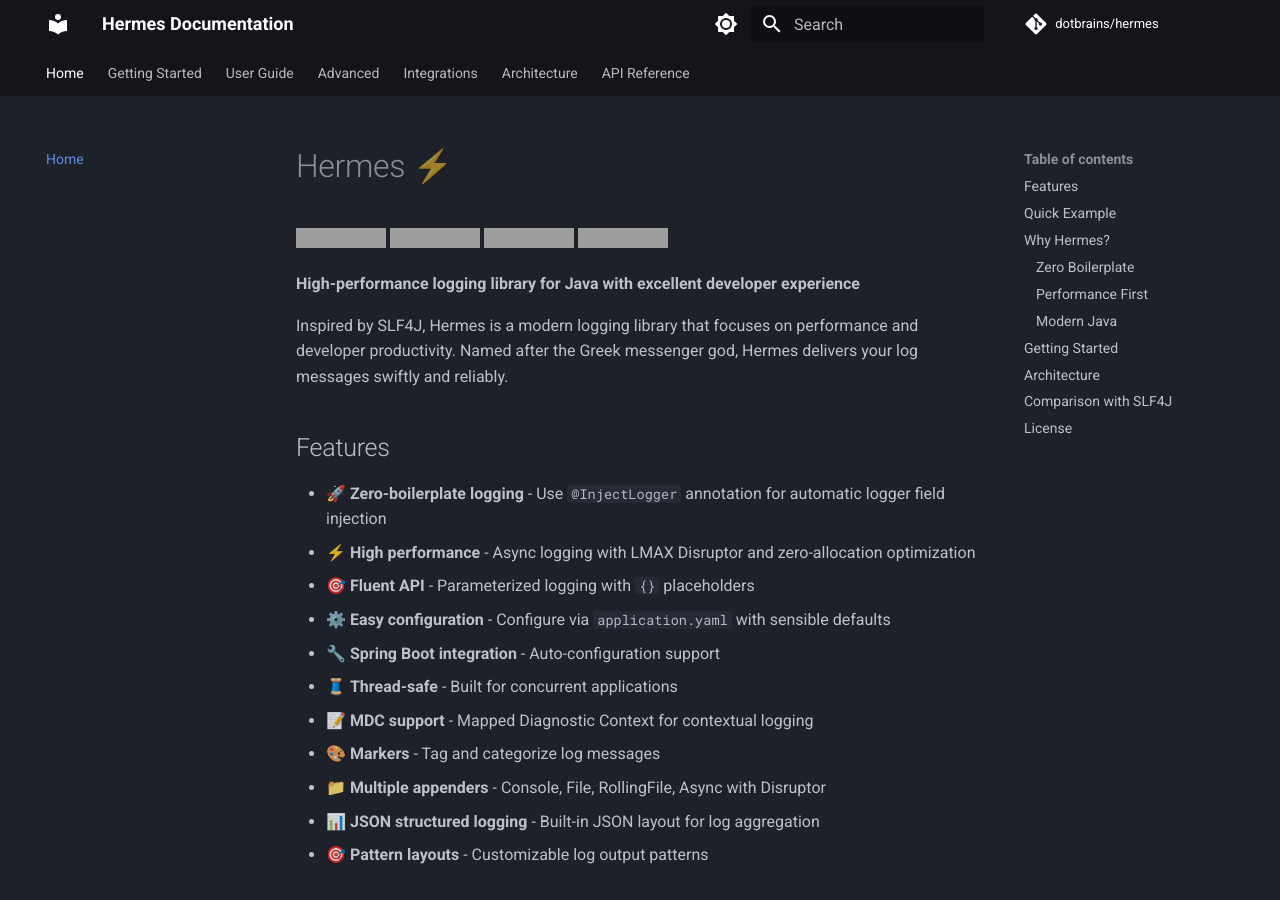
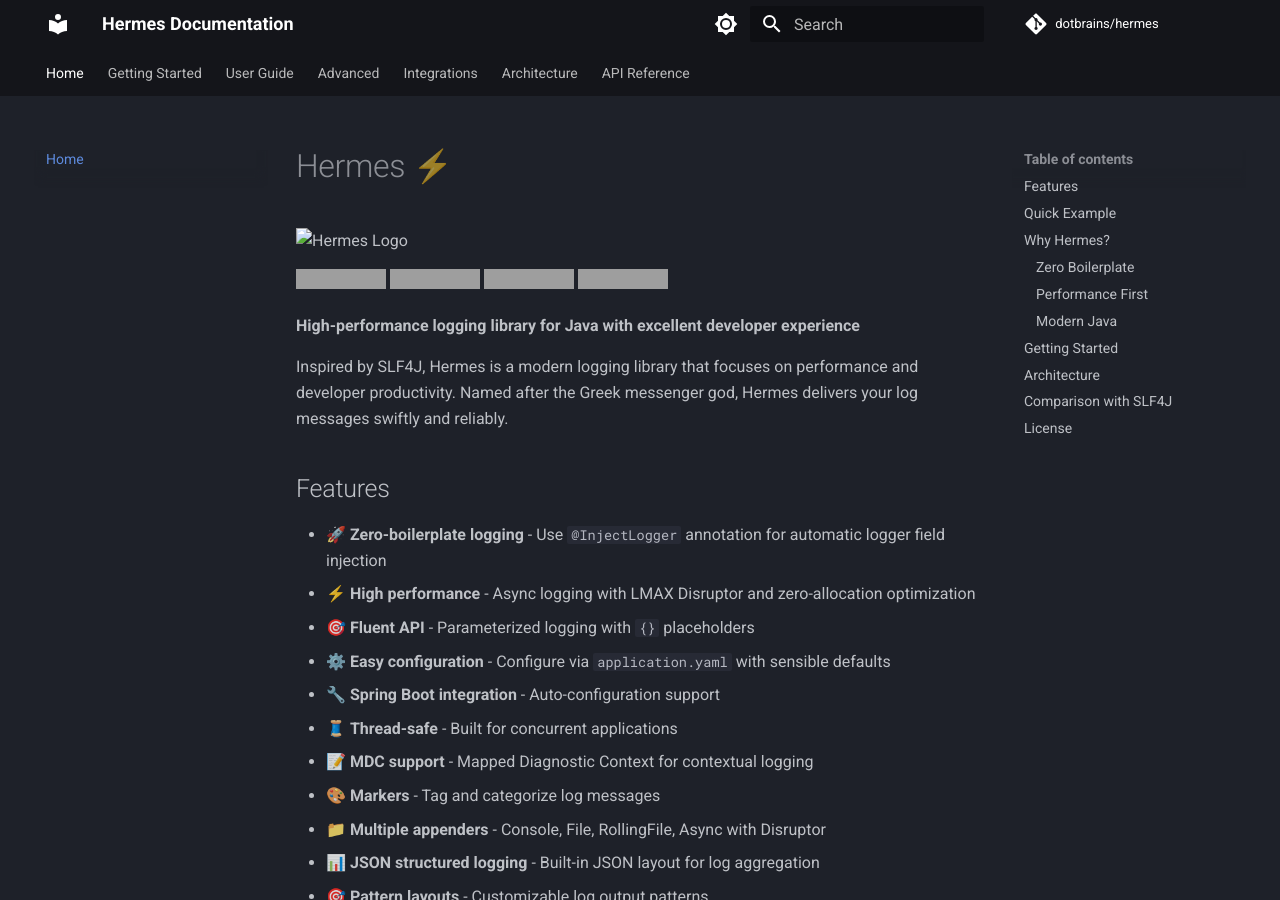
Before and after one commit to dotbrains/hermes, an MkDocs documentation site: the page built from docs/src/index.md, in a window 1280 px wide and 900 px high. Built offline with MkDocs 1.6.1 and Material for MkDocs 9.7.7, drawn with Linux system fonts in a browser that asks for light colours; comment, search, counter and statistics services are not loaded; the version menu is left out; grey boxes are pictures that could not be loaded.

Commit message:
Add Hermes logo to docs index

```diff
--- a/docs/src/index.md
+++ b/docs/src/index.md
@@ -1,4 +1,6 @@
 # Hermes ⚡
+
+<img src="assets/og-image.svg" alt="Hermes Logo" width="600" />
 
 ![CI Build & Test](https://github.com/dotbrains/hermes/workflows/CI%20Build%20%26%20Test/badge.svg)
 ![Code Quality](https://github.com/dotbrains/hermes/workflows/Code%20Quality/badge.svg)
```
